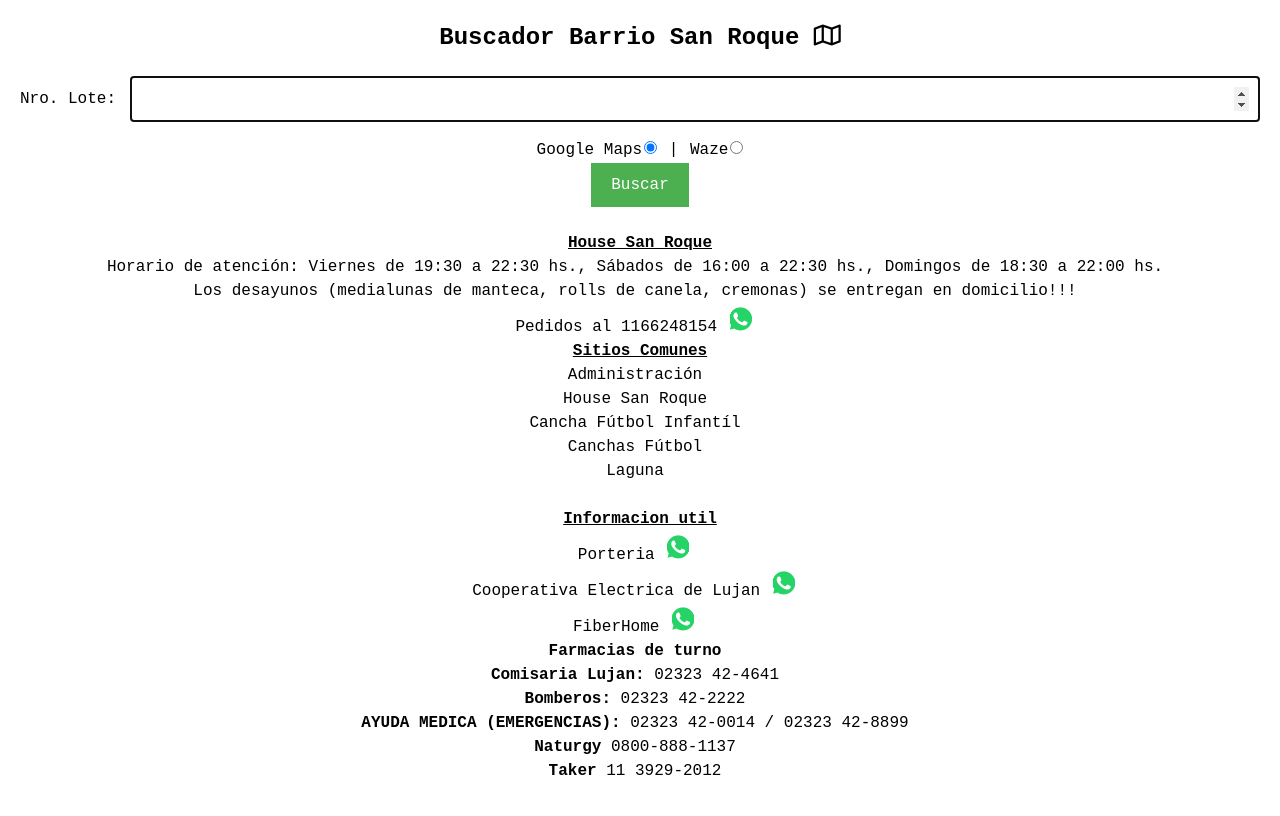
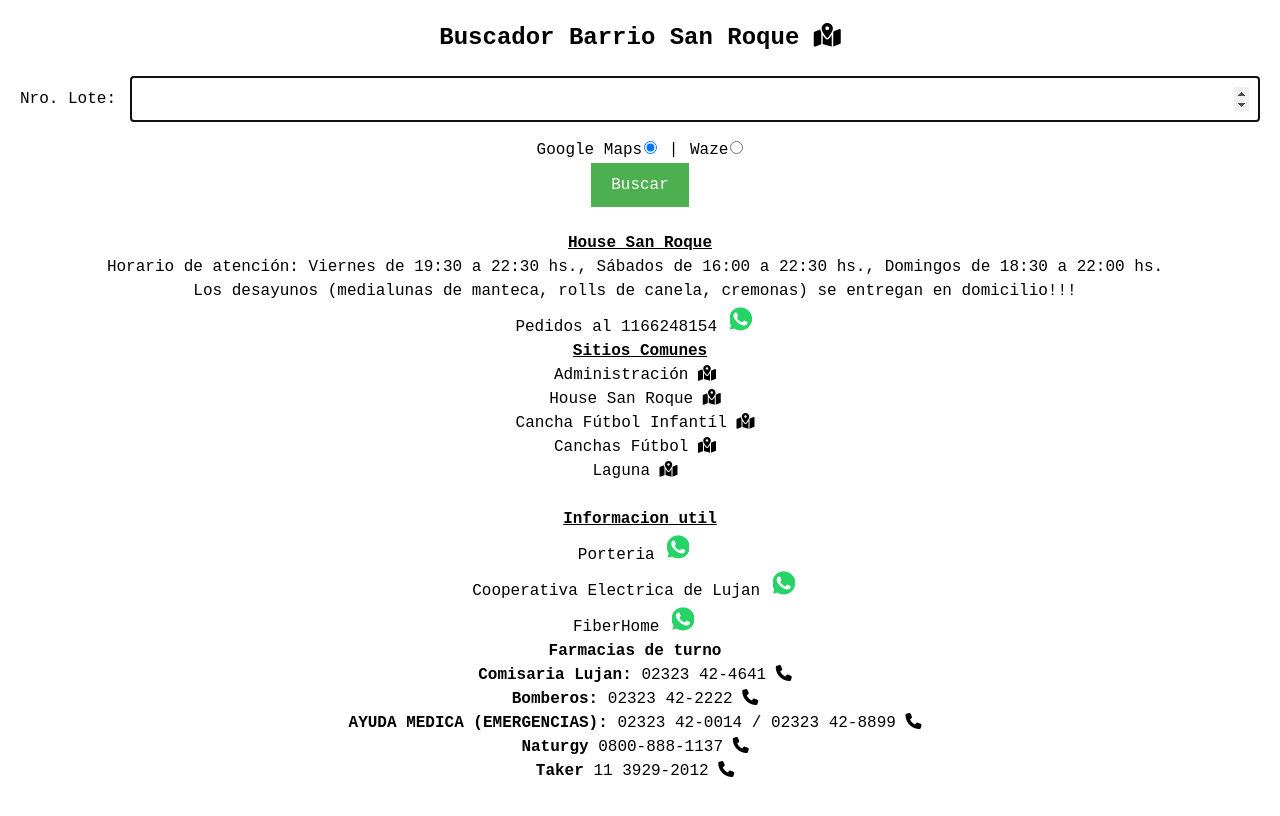
Before and after one commit to Obetux/SanRoque, a plain HTML site: page index.html in a window 1280 px wide. Drawn offline with nearby package versions, Linux system fonts and the light colour scheme.

Commit message:
add icons

```diff
--- a/index.html
+++ b/index.html
@@ -183,7 +183,7 @@ window.onload = function() {
 
     <div class="container">
       <center>
-        <h1 class="heading">Buscador Barrio San Roque <i class="fa-regular fa-map"></i></h1>
+        <h1 class="heading">Buscador Barrio San Roque <i class="fa-solid fa-map-location-dot"></i></h1>
       </center>
       <form action="#" method="GET" onsubmit="return validateForm()">
       <div class="form-container">
@@ -216,17 +216,12 @@ window.onload = function() {
         </ul>
         <center><h2><b><u>Sitios Comunes</u></b></h2></center>
         <ul class="common-links">
-          <li><a href="#" class="common-link" onclick="buscarServicio('administracion',selectedMapType)">Administración</a></li>
-            <li class="common-links">
-            <!---
-            <a href="#" class="common-link" data-base-url="/search?lote=1508">MailRoom</a> <span style="font-size: 75%;">(L-V 7 a 18:45 y Sab 7 a 11 y 15 a 18:45)</span> | <a href="https://wa.me/541131507512"><i class="fab fa-whatsapp fa-2x"></i></a>
-            -->
-            </li>
+          <li><a href="#" class="common-link" onclick="buscarServicio('administracion',selectedMapType)">Administración <i class="fa-solid fa-map-location-dot"></i></a> </li>
 
-          <li><a href="#" class="common-link" onclick="buscarServicio('houseSR',selectedMapType)">House San Roque</a></li>
-          <li><a href="#" class="common-link" onclick="buscarServicio('futbolKids',selectedMapType)">Cancha Fútbol Infantíl</a></li>
-          <li><a href="#" class="common-link" onclick="buscarServicio('futbol',selectedMapType)">Canchas Fútbol</a></li>
-          <li><a href="#" class="common-link" onclick="buscarServicio('laguna',selectedMapType)">Laguna</a></li>
+          <li><a href="#" class="common-link" onclick="buscarServicio('houseSR',selectedMapType)">House San Roque <i class="fa-solid fa-map-location-dot"></i></a> </li>
+          <li><a href="#" class="common-link" onclick="buscarServicio('futbolKids',selectedMapType)">Cancha Fútbol Infantíl <i class="fa-solid fa-map-location-dot"></i></a> </li>
+          <li><a href="#" class="common-link" onclick="buscarServicio('futbol',selectedMapType)">Canchas Fútbol <i class="fa-solid fa-map-location-dot"></i></a> </li>
+          <li><a href="#" class="common-link" onclick="buscarServicio('laguna',selectedMapType)">Laguna <i class="fa-solid fa-map-location-dot"></i></a> </li>
         </ul>
         <br>
         <center><h2><b><u>Informacion util</u></b></h2></center>
@@ -251,19 +246,19 @@ window.onload = function() {
             </li>
 
             <li class="common-links">
-                <a href="tel:+02323424641"><b>Comisaria Lujan:</b> 02323 42-4641</a>
+                <a href="tel:+02323424641"><b>Comisaria Lujan:</b> 02323 42-4641 <i class="fa fa-phone"></i></a>
             </li>
             <li class="common-links">
-              <a href="tel:+02323422222"><b>Bomberos:</b> 02323 42-2222</a>
+              <a href="tel:+02323422222"><b>Bomberos:</b> 02323 42-2222 <i class="fa fa-phone"></i></a>
             </li>
             <li class="common-links">
-              <a href="tel:02323420014"><b>AYUDA MEDICA (EMERGENCIAS):</b> 02323 42-0014 / 02323 42-8899</a>
+              <a href="tel:02323420014"><b>AYUDA MEDICA (EMERGENCIAS):</b> 02323 42-0014 / 02323 42-8899 <i class="fa fa-phone"></i></a>
             </li>
             <li class="common-links">
-              <a href="tel:08008881137"><b>Naturgy</b> 0800-888-1137</a>
+              <a href="tel:08008881137"><b>Naturgy</b> 0800-888-1137 <i class="fa fa-phone"></i></a>
             </li>
             <li class="common-links">
-              <a href="tel:1139292012"><b>Taker</b> 11 3929-2012</a>
+              <a href="tel:1139292012"><b>Taker</b> 11 3929-2012 <i class="fa fa-phone"></i></a>
             </li>
 
 
```
